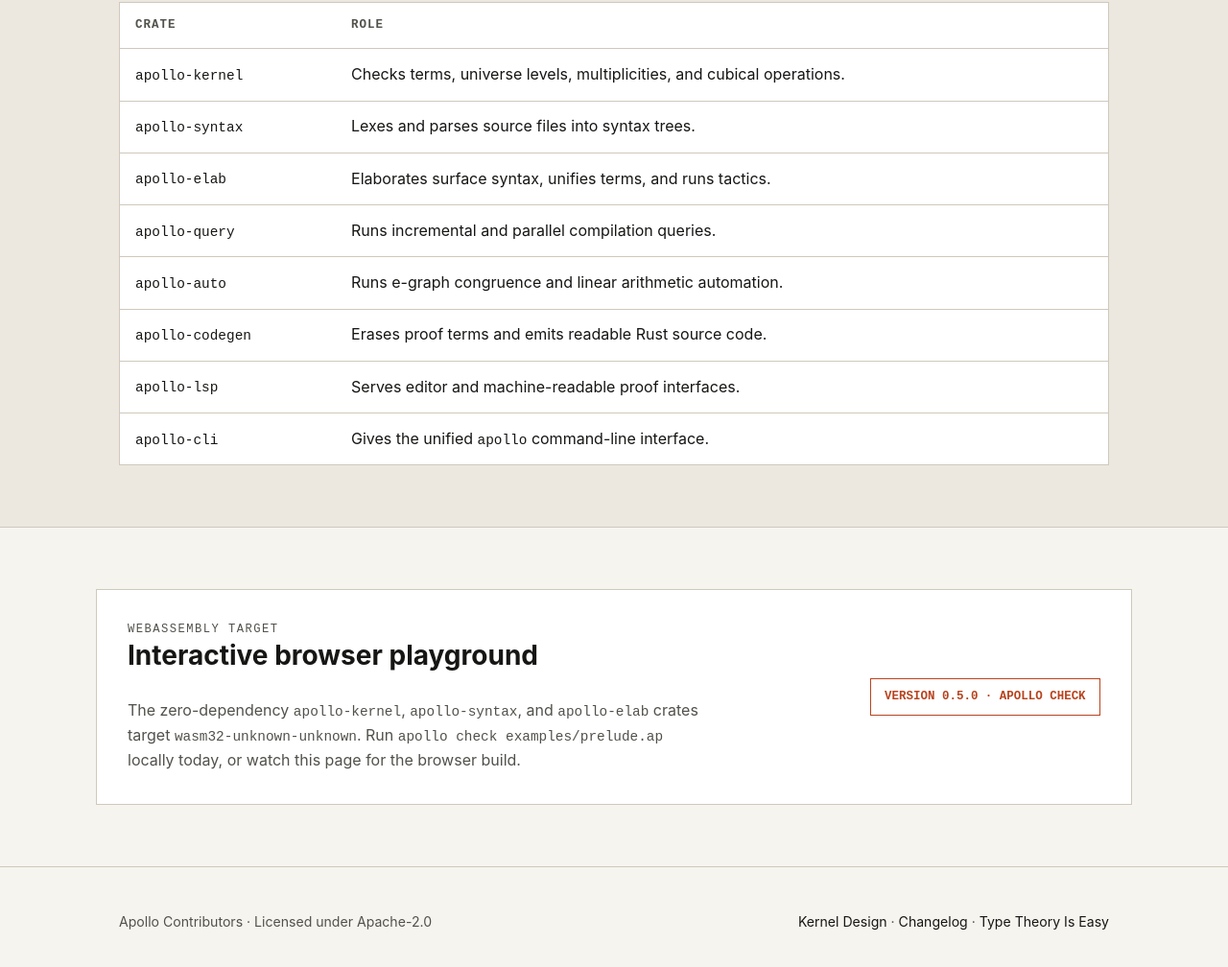
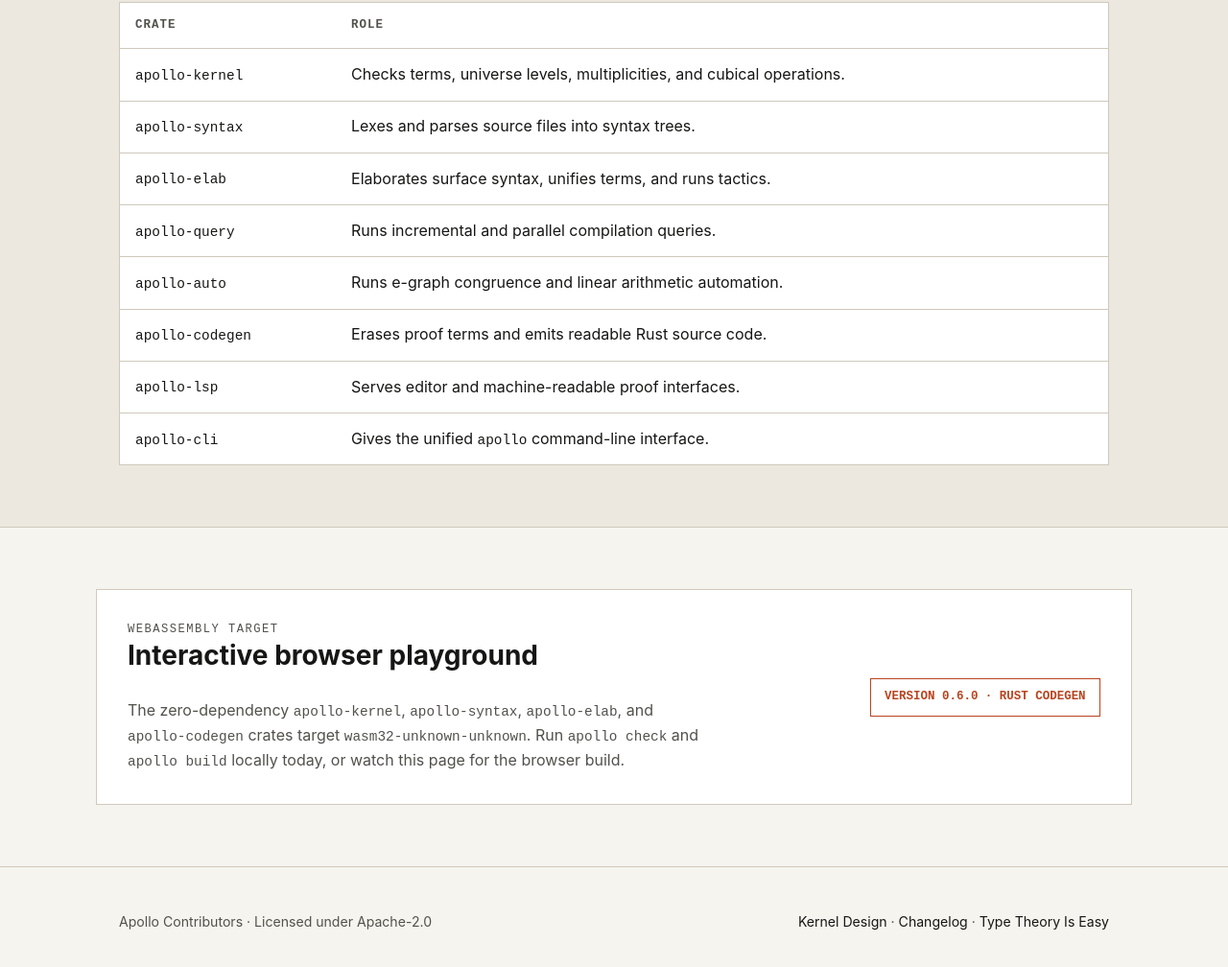
Before and after one commit to collide2954/apollo, a plain HTML site: page website/index.html in a window 1280 px wide. Shown: the part 1276-2284 px from the top of the page at 96% size. Drawn offline with Linux system fonts and the light colour scheme.

Commit message:
Release 0.6.0 with proof-erasing Rust codegen and apollo build CLI

```diff
--- a/website/index.html
+++ b/website/index.html
@@ -35,7 +35,7 @@
     <section class="hero">
       <div class="container hero-grid">
         <div class="hero-copy">
-          <p class="eyebrow">VERSION 0.5.0 · APACHE-2.0 · MACOS / LINUX / WINDOWS</p>
+          <p class="eyebrow">VERSION 0.6.0 · APACHE-2.0 · MACOS / LINUX / WINDOWS</p>
           <h1>Prove properties. Emit sound Rust.</h1>
           <p class="lead">
             Apollo is an interactive theorem prover and verified systems language in Rust.
@@ -161,11 +161,11 @@
           <p class="eyebrow">WEBASSEMBLY TARGET</p>
           <h2>Interactive browser playground</h2>
           <p>
-            The zero-dependency <code>apollo-kernel</code>, <code>apollo-syntax</code>, and <code>apollo-elab</code> crates target <code>wasm32-unknown-unknown</code>.
-            Run <code>apollo check examples/prelude.ap</code> locally today, or watch this page for the browser build.
+            The zero-dependency <code>apollo-kernel</code>, <code>apollo-syntax</code>, <code>apollo-elab</code>, and <code>apollo-codegen</code> crates target <code>wasm32-unknown-unknown</code>.
+            Run <code>apollo check</code> and <code>apollo build</code> locally today, or watch this page for the browser build.
           </p>
         </div>
-        <div class="status-pill">VERSION 0.5.0 · APOLLO CHECK</div>
+        <div class="status-pill">VERSION 0.6.0 · RUST CODEGEN</div>
       </div>
     </section>
   </main>
```
Also changed, not shown: 4 other files.
